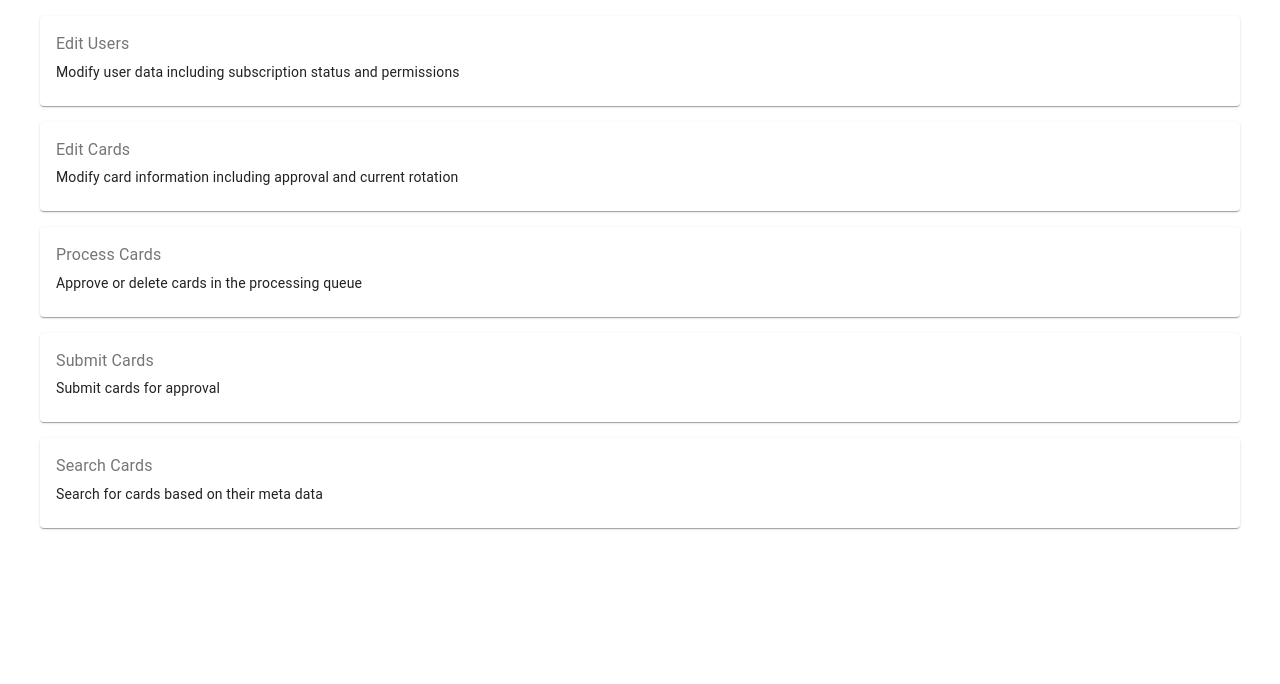
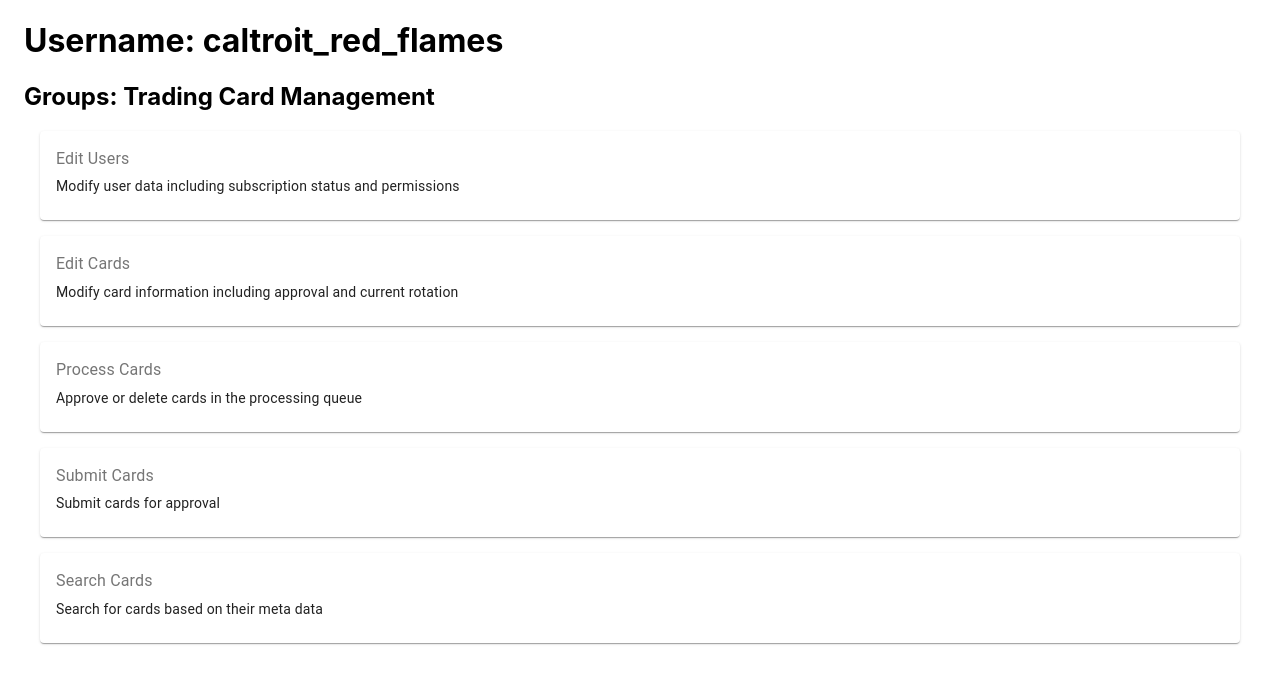
Before and after one commit to GuthrieW/shl-trading-cards, a Next.js app: page /Dashboard in a window 1280 px wide. Shown: the top 684 px of the page. Built offline with nearby package versions, Linux system fonts and the light colour scheme.

Commit message:
Added authentication

```diff
--- a/pages/Dashboard/index.tsx
+++ b/pages/Dashboard/index.tsx
@@ -1,6 +1,8 @@
-import React, { useEffect, useState } from 'react'
+import React from 'react'
+import { useAuthentication } from '../../utils/authentication'
 import { Container } from '@material-ui/core'
 import InfoCard from '../../components/info-card'
+import { groupNumberToLabel, groups } from '../../utils/user-groups'
 
 const DummyPermissions = {
   isAdmin: true,
@@ -9,44 +11,76 @@ const DummyPermissions = {
 }
 
 const Dashboard = () => {
+  const [isLoading, username, userGroups] = useAuthentication() as [
+    boolean,
+    string,
+    Array<Number>
+  ]
+
+  const getUserGroups = (groupNumbers) => {
+    let groupsDisplay = ''
+    let firstGroup = true
+    groupNumbers.map((groupNumber) => {
+      const label = groupNumberToLabel[groupNumber]
+      if (label) {
+        if (firstGroup) {
+          firstGroup = false
+        } else {
+          groupsDisplay += `, `
+        }
+        groupsDisplay += `${label}`
+      }
+    })
+    return groupsDisplay
+  }
+
+  if (isLoading) {
+    return <div>Loading...</div>
+  }
+
   return (
     <Container>
-      {DummyPermissions.isAdmin && (
+      <h1>{`Username: ${username}`}</h1>
+      <h2>{`Groups: ${getUserGroups(userGroups)}`}</h2>
+      {userGroups.includes(groups['Trading Card Management'].id) && (
         <InfoCard
           title={'Edit Users'}
           body={
             'Modify user data including subscription status and permissions'
           }
-          href={'/Dashboard/EditUsers'}
+          href={'/Dashboard/edit-users'}
         />
       )}
-      {(DummyPermissions.isAdmin || DummyPermissions.isProcessor) && (
+      {(userGroups.includes(groups['Trading Card Management'].id) ||
+        userGroups.includes(groups.Approver.id)) && (
         <InfoCard
           title={'Edit Cards'}
           body={
             'Modify card information including approval and current rotation'
           }
-          href={'/Dashboard/EditCards'}
+          href={'/dashboard/edit-cards'}
         />
       )}
-      {(DummyPermissions.isAdmin || DummyPermissions.isProcessor) && (
+      {(userGroups.includes(groups['Trading Card Management'].id) ||
+        userGroups.includes(groups.Approver.id)) && (
         <InfoCard
           title={'Process Cards'}
           body={'Approve or delete cards in the processing queue'}
-          href={'/Dashboard/ProcessCards'}
+          href={'/dashboard/process-cards'}
         />
       )}
-      {(DummyPermissions.isAdmin || DummyPermissions.isProcessor) && (
+      {(userGroups.includes(groups['Trading Card Management'].id) ||
+        userGroups.includes(groups.Submitter.id)) && (
         <InfoCard
           title={'Submit Cards'}
           body={'Submit cards for approval'}
-          href={'/Dashboard/SubmitCards'}
+          href={'/dashboard/submit-cards'}
         />
       )}
       <InfoCard
         title={'Search Cards'}
         body={'Search for cards based on their meta data'}
-        href={'/Dashboard/SearchCards'}
+        href={'/dashboard/search-cards'}
       />
     </Container>
   )
--- a/pages/splash-screen/index.tsx
+++ b/pages/splash-screen/index.tsx
@@ -6,7 +6,7 @@ const SplashScreen = () => {
   return (
     <div className={classes.splashScreenWrapper}>
       <Box className={classes.overlayContainer}>
-        <img className={classes.dottsLogo} src="/images/" />
+        <img className={classes.dottsLogo} src="#" />
         <p className={classes.subtitle}>Welcome to SHL Trading Cards!</p>
         <Box className={classes.buttonContainer}>
           <ButtonGroup
@@ -16,7 +16,7 @@ const SplashScreen = () => {
             aria-label="small outlined button group"
           >
             <Box m={2}>
-              <Link href="/Authentication/Login">
+              <Link href="#">
                 <Button variant="contained" color="primary" fullWidth>
                   Login
                 </Button>
--- a/utils/authentication/index.ts
+++ b/utils/authentication/index.ts
@@ -1 +1 @@
-export { default as authenticateUser } from './authenticate-user'
+export { default as useAuthentication } from './use-authentication'
--- /dev/null
+++ b/utils/authentication/use-authentication.ts
@@ -0,0 +1,40 @@
+import axios from 'axios'
+import { useEffect, useState } from 'react'
+
+const useAuthentication = () => {
+  const [isLoading, setLoading] = useState(true)
+  const [username, setUsername] = useState('')
+  const [userGroups, setUserGroups] = useState([])
+
+  useEffect(() => {
+    const authenticate = async () => {
+      const url =
+        process.env.NODE_ENV === 'production'
+          ? 'https://simulationhockey.com/userinfo.php'
+          : 'https://dev.simulationhockey.com/userinfo.php'
+
+      const result = {
+        data: {
+          userid: 2856,
+          username: 'caltroit_red_flames',
+          usergroups: [33, 125, 157],
+        },
+      }
+
+      // const result = await axios({
+      //   method: 'GET',
+      //   url: url,
+      // })
+
+      setUsername(result.data.username)
+      setUserGroups(result.data.usergroups)
+      setLoading(false)
+    }
+
+    authenticate()
+  }, [])
+
+  return [isLoading, username, userGroups]
+}
+
+export default useAuthentication
--- /dev/null
+++ b/utils/user-groups/groups-number-to-label.ts
@@ -0,0 +1,7 @@
+const groupNumberToLabel = {
+  157: 'Trading Card Management',
+  165: 'Approver',
+  166: 'Submitter',
+}
+
+export default groupNumberToLabel
--- /dev/null
+++ b/utils/user-groups/groups.ts
@@ -0,0 +1,16 @@
+const groups = {
+  'Trading Card Management': {
+    id: 157,
+    label: 'Trading Card Management',
+  },
+  Approver: {
+    id: 165,
+    label: 'Approver',
+  },
+  Submitter: {
+    id: 166,
+    label: 'Submitter',
+  },
+}
+
+export default groups
--- /dev/null
+++ b/utils/user-groups/index.ts
@@ -0,0 +1,2 @@
+export { default as groupNumberToLabel } from './groups-number-to-label'
+export { default as groups } from './groups'
```
Also changed, not shown: utils/authentication/authenticate-user.ts (deleted, +0 -17 lines).
